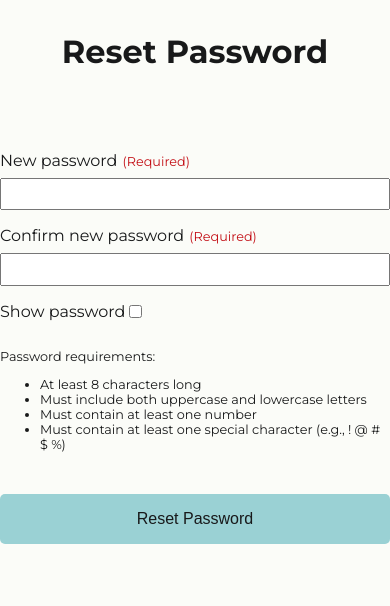
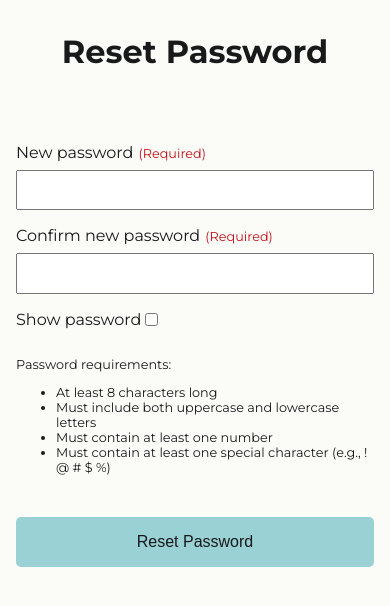
Before and after one commit to louiseka/password-reset, a React (Vite) app: page / in a window 390 px wide. Shown: the top 606 px of the page. Built offline with nearby package versions, Linux system fonts and the light colour scheme.

Commit message:
Updates to mobile responsiveness

```diff
--- a/src/index.css
+++ b/src/index.css
@@ -44,7 +44,7 @@ p {
 form {
   display: flex;
   flex-direction: column;
-  margin: 2em auto;
+  margin: 1.5em 1em;
   max-width: 400px;
 }
 
@@ -59,7 +59,7 @@ fieldset {
 }
 
 input {
-  padding: 0.5em
+  padding: 0.8em
 }
 
 .password-label {
@@ -103,3 +103,13 @@ input[type="checkbox"] {
   margin: 1em auto;
   font-size: 0.8rem;
 }
+
+@media (min-width: 460px) {
+  form {
+    margin: 2em auto;
+  }
+
+  input {
+    padding: 0.5em
+  }
+}
```
